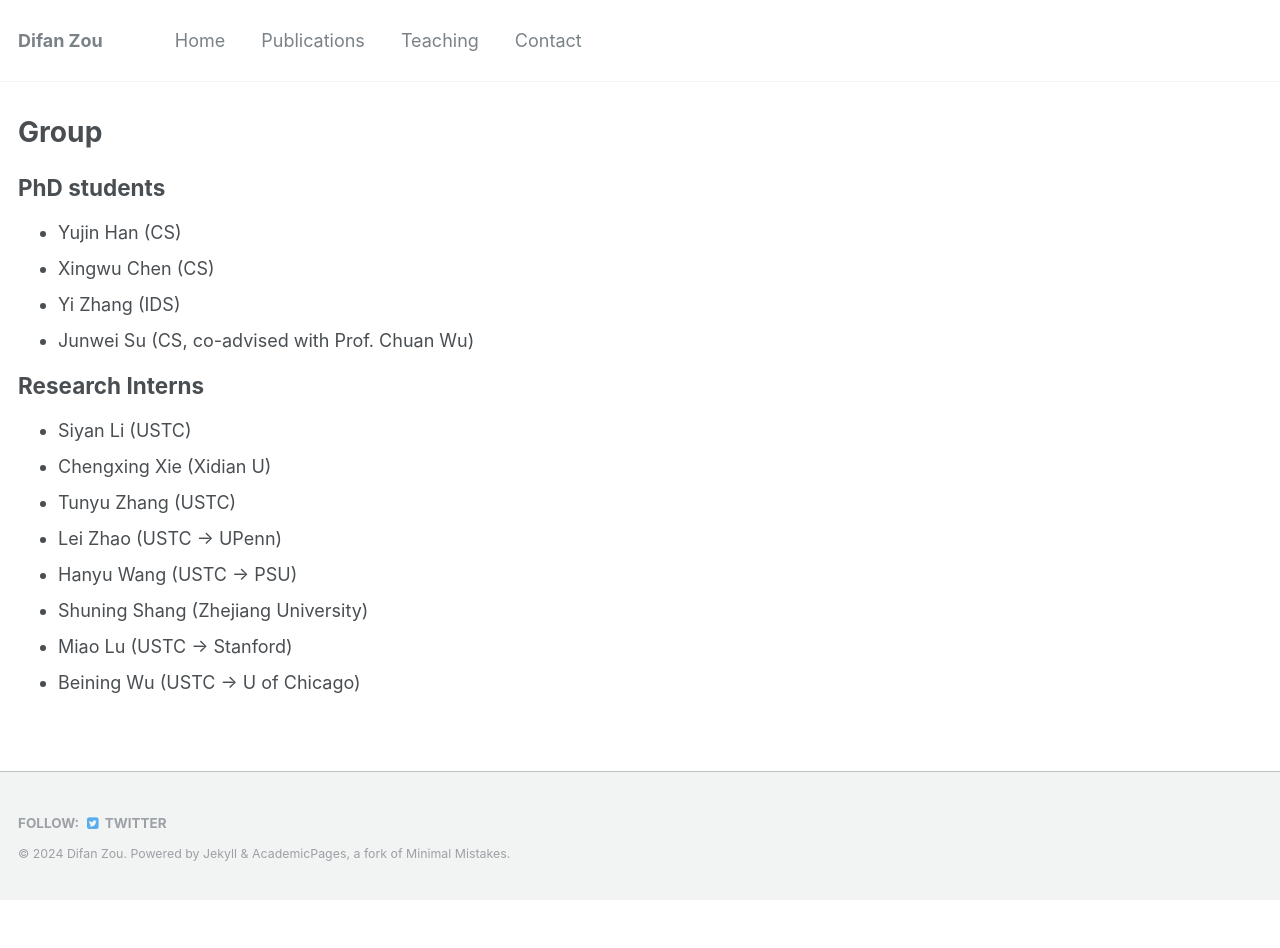
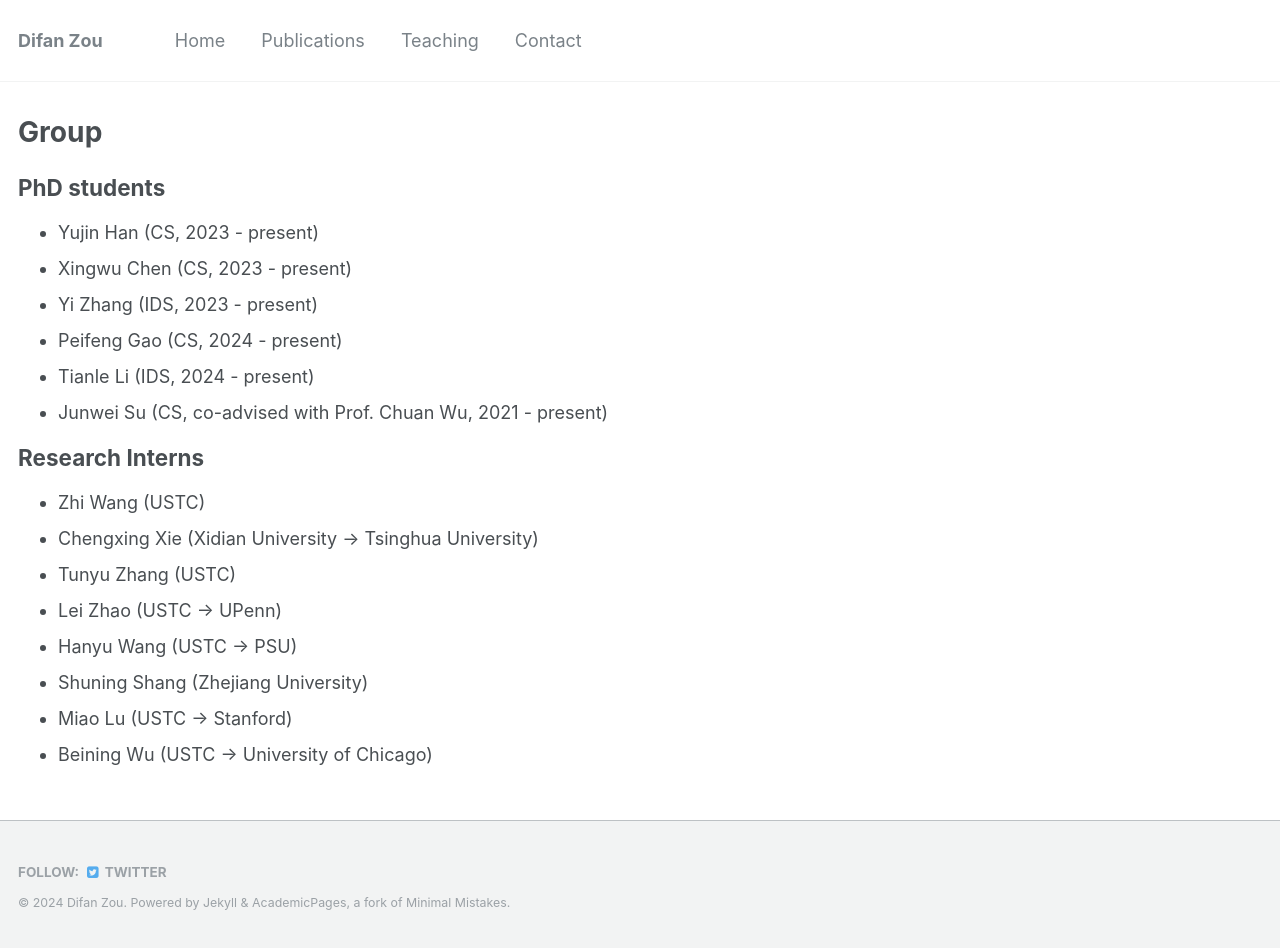
Before and after one commit to difanzou/difanzou.github.io, a Jekyll site: the page built from _pages/group.md, in a window 1280 px wide. Built offline with Jekyll 4.4.1, drawn with Linux system fonts in a browser that asks for light colours; before the commit the page ends 900 px from its top, so only the background shows below that.

Commit message:
update groups

```diff
--- a/_pages/group.md
+++ b/_pages/group.md
@@ -7,17 +7,19 @@ author_profile: true
 
 ## PhD students
 
-- Yujin Han (CS)
-- Xingwu Chen (CS)
-- Yi Zhang (IDS)
-- Junwei Su (CS, co-advised with Prof. Chuan Wu)
+- Yujin Han (CS, 2023 - present)
+- Xingwu Chen (CS, 2023 - present)
+- Yi Zhang (IDS, 2023 - present)
+- Peifeng Gao (CS, 2024 - present)
+- Tianle Li (IDS, 2024 - present)
+- Junwei Su (CS, co-advised with Prof. Chuan Wu, 2021 - present)
 
 ## Research Interns
-- Siyan Li (USTC)
-- Chengxing Xie (Xidian U)
+- Zhi Wang (USTC)
+- Chengxing Xie (Xidian University -> Tsinghua University)
 - Tunyu Zhang (USTC)
 - Lei Zhao (USTC -> UPenn)
 - Hanyu Wang (USTC -> PSU)
 - Shuning Shang (Zhejiang University)
 - Miao Lu (USTC -> Stanford)
-- Beining Wu (USTC -> U of Chicago)
+- Beining Wu (USTC -> University of Chicago)
```
